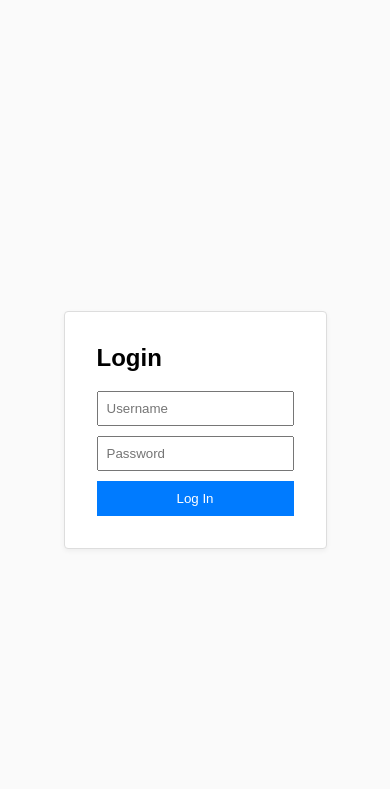
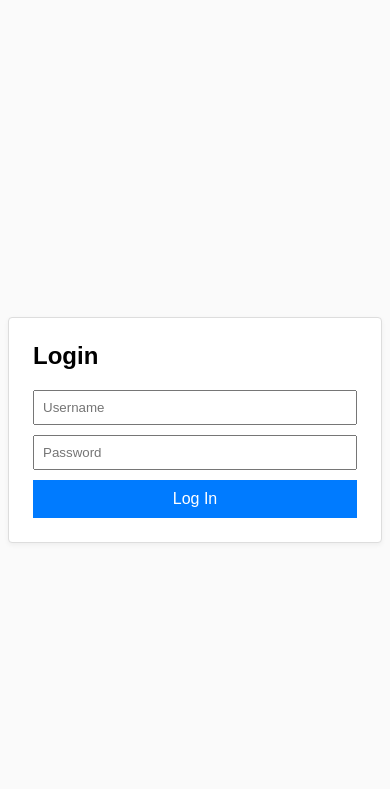
Before and after one commit to pholat/magazyn, a FastAPI app: page /login in a window 390 px wide. Shown: the top 789 px of the page. Run offline with FastAPI, Linux system fonts and the light colour scheme; parts of the project's set-up code (start-up, migrations or seed data) failed here and were passed over; some libraries are stand-ins or nearby versions.

Commit message:
fixed logging on mobile

```diff
--- a/templates/login.html
+++ b/templates/login.html
@@ -1,10 +1,16 @@
 <!DOCTYPE html>
 <html>
 <head>
+    <meta name="viewport" content="width=device-width, initial-scale=1.0">
     <title>Login</title>
     <style>
         body { font-family: sans-serif; height: 100vh; display: flex; align-items: center; justify-content: center; background: #fafafa; }
-        form { background: #fff; padding: 2rem; border: 1px solid #ddd; border-radius: 4px; box-shadow: 0 2px 5px rgba(0,0,0,0.05); }
+        form { background: #fff; padding: 2rem; border: 1px solid #ddd; border-radius: 4px; box-shadow: 0 2px 5px rgba(0,0,0,0.05); width: 100%; max-width: 400px; margin: auto; }
+        @media (max-width: 600px) {
+            form { padding: 1.5rem; width: 90%; }
+            input { padding: 10px; }
+            button { padding: 12px; font-size: 1rem; }
+        }
         input { display: block; width: 100%; margin-bottom: 10px; padding: 8px; box-sizing: border-box; }
         button { width: 100%; padding: 10px; background: #007bff; color: white; border: none; cursor: pointer; }
         .err { color: red; text-align: center; margin-bottom: 10px; }
```
